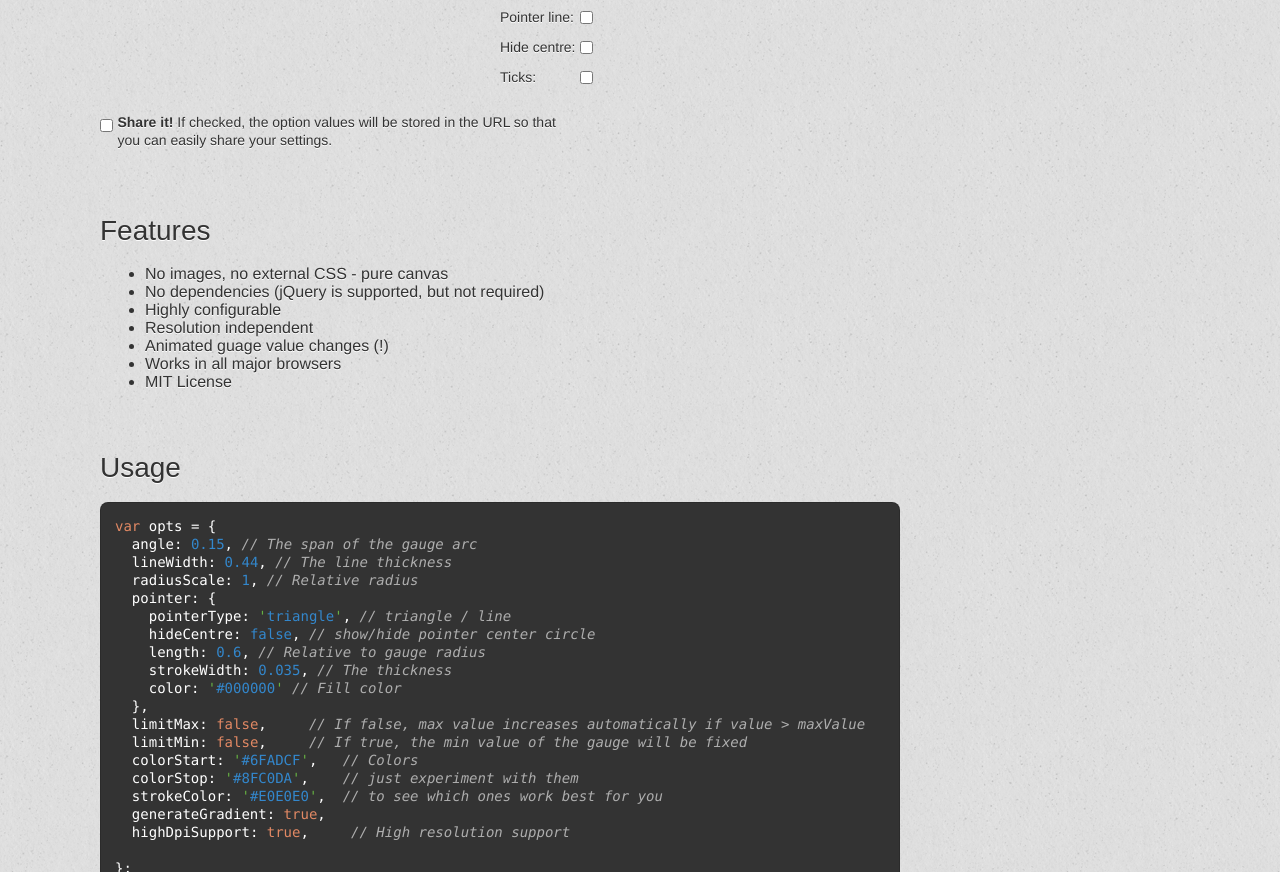
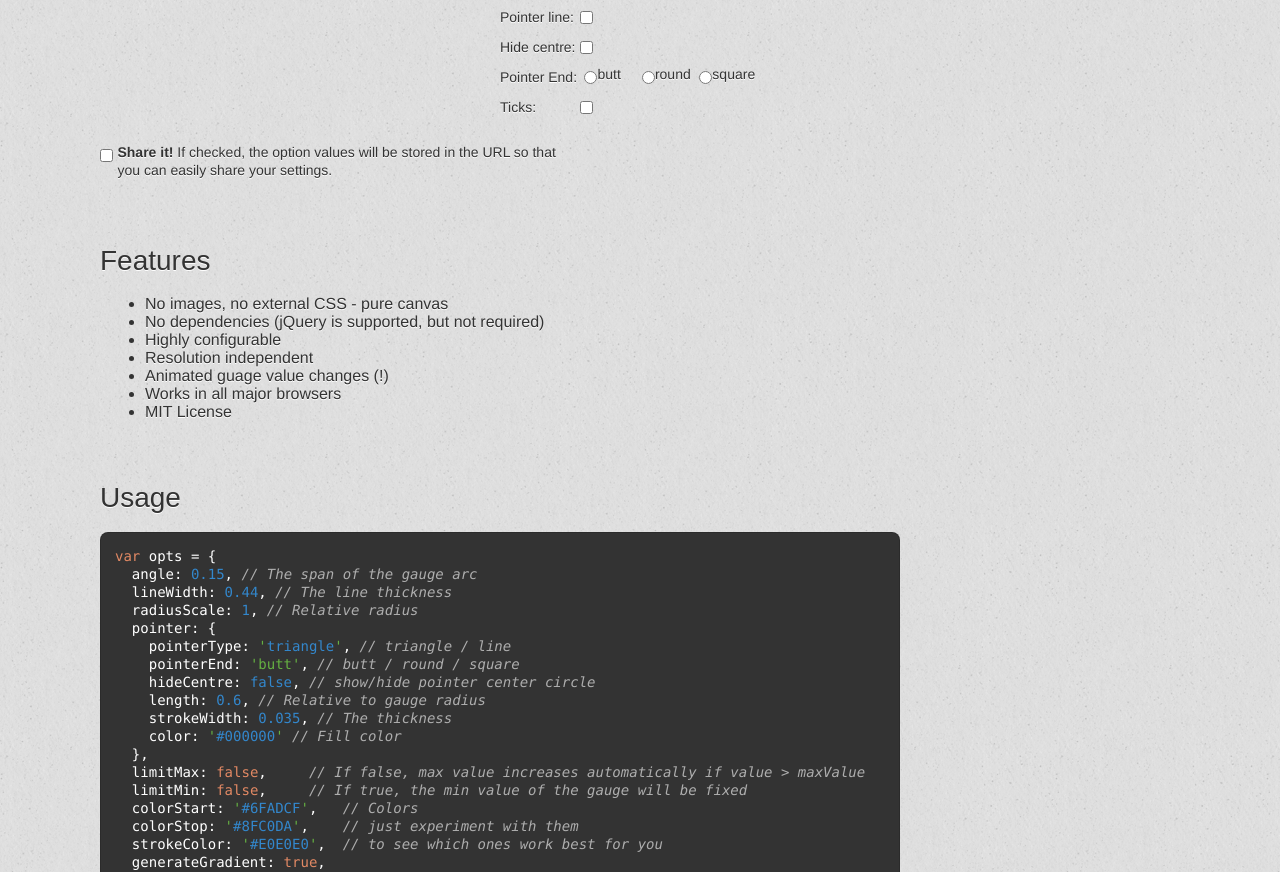
Before and after one commit to bernii/gauge.js, a website: page index.html in a window 1280 px wide. Shown: the part 899-1771 px from the top of the page. Drawn offline with nearby package versions, Linux system fonts and the light colour scheme; a web font is replaced by a local one.

Commit message:
add line cap types for pointer 'line'

```diff
--- a/assets/main.css
+++ b/assets/main.css
@@ -79,9 +79,12 @@ label {
   font-size: 14px;
   vertical-align: top;
 }
-.opts label {
+.opts label:not(.omit) {
   line-height: 25px;
   width: 80px;
+}
+.omit{
+  width: 40px;
 }
 span.fd-slider {
   vertical-align: top;
--- a/index.html
+++ b/index.html
@@ -71,6 +71,11 @@
 
     <label>Pointer line:</label><input type="checkbox" id="pointerType" name="pointerType" class=""><br>
     <label>Hide centre:</label><input type="checkbox" id="hideCentre" name="hideCentre" class=""><br>
+    <label>Pointer End:</label>
+      <input type="radio" id="pointerEnd-butt" name="selector"><label class="omit" for="pointerEnd-butt">butt</label>
+      <input type="radio" id="pointerEnd-round" name="selector"><label class="omit" for="pointerEnd-round">round</label>
+      <input type="radio" id="pointerEnd-square" name="selector"><label class="omit" for="pointerEnd-square">square</label>
+    <br>
 
     <label>Ticks:</label><input type="checkbox" id="divisionsCbx" class="renderTicks"><br>
 
@@ -112,6 +117,7 @@ var opts = {
   radiusScale: <span id="opt-radiusScale" class="lit">1.0</span>, // Relative radius
   pointer: {
     pointerType: '<span id="opt-pointerType" class="lit">triangle</span>', // triangle / line
+    pointerEnd: '<span id="opt-pointerEnd" class="lit">butt</span>', // butt / round / square
     hideCentre: <span id="opt-hideCentre" class="lit">false</span>, // show/hide pointer center circle
     length: <span id="opt-pointer-length" class="lit">10</span>, // Relative to gauge radius
     strokeWidth: <span id="opt-pointer-strokeWidth" class="lit">0</span>, // The thickness
@@ -481,6 +487,10 @@ $.fn.gauge = function(opts) {
       opts.pointer.hideCentre = this.checked ? true : false;
       $('#opt-' + this.name).text(opts.pointer.hideCentre);
     });
+    $('[name=selector]:checked').each(function(){
+        opts.pointer.pointerEnd = this.id.substring(this.id.indexOf('-') + 1);
+        $('#opt-pointerEnd').text(opts.pointer.pointerEnd);
+    });
     demoGauge.animationSpeed = opts.animationSpeed;
     opts.generateGradient = true;
     demoGauge.setOptions(opts);
@@ -602,6 +612,9 @@ $.fn.gauge = function(opts) {
 
     $('.opts input:checkbox').each(function() {
       this.checked = !!params[this.name];
+      this.onclick = update;
+    });
+    $('.opts input:radio').each(function() {
       this.onclick = update;
     });
     $('#share').click(function() {
```
Also changed, not shown: dist/gauge.coffee, dist/gauge.js, dist/gauge.min.js.
